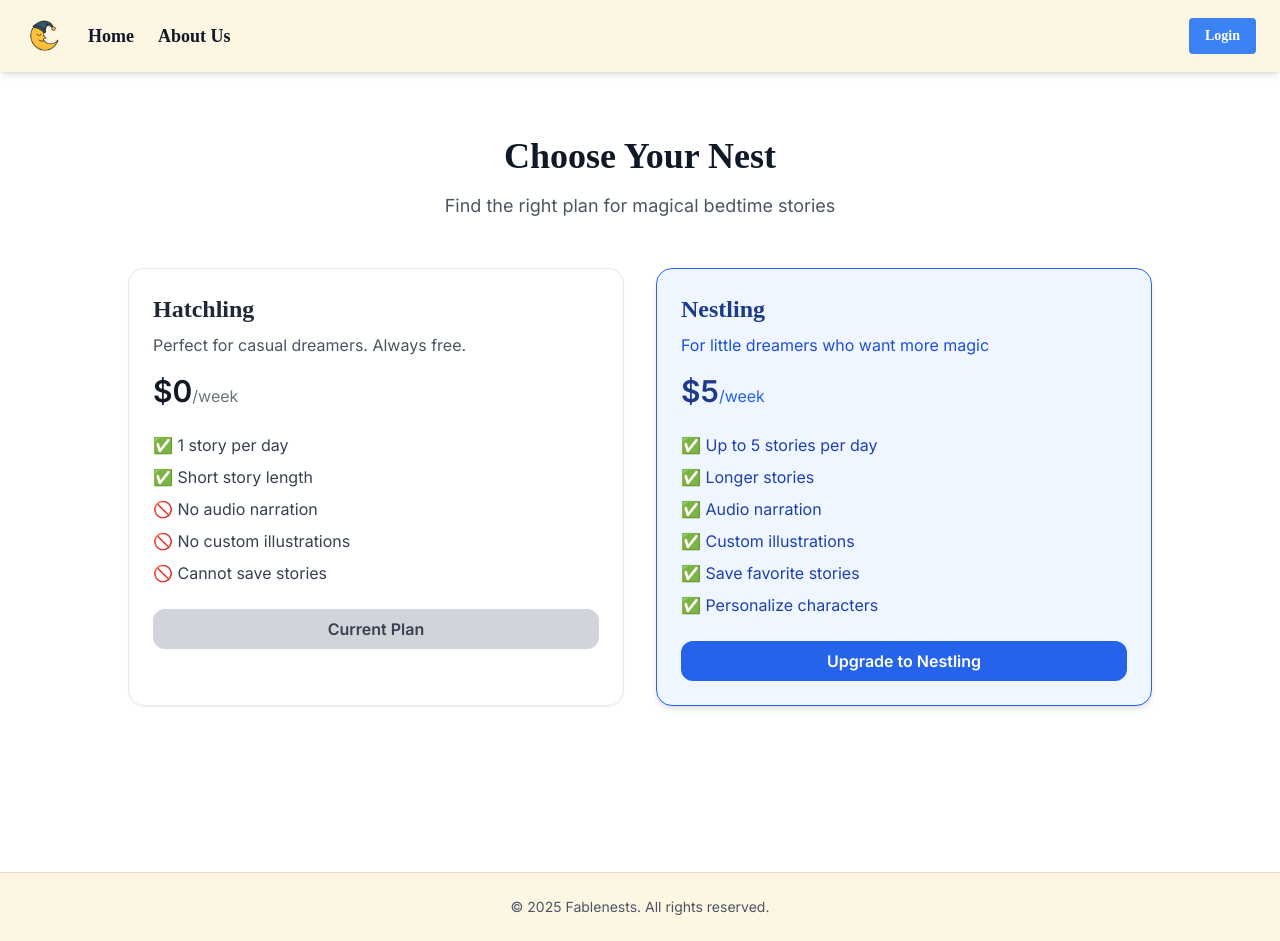
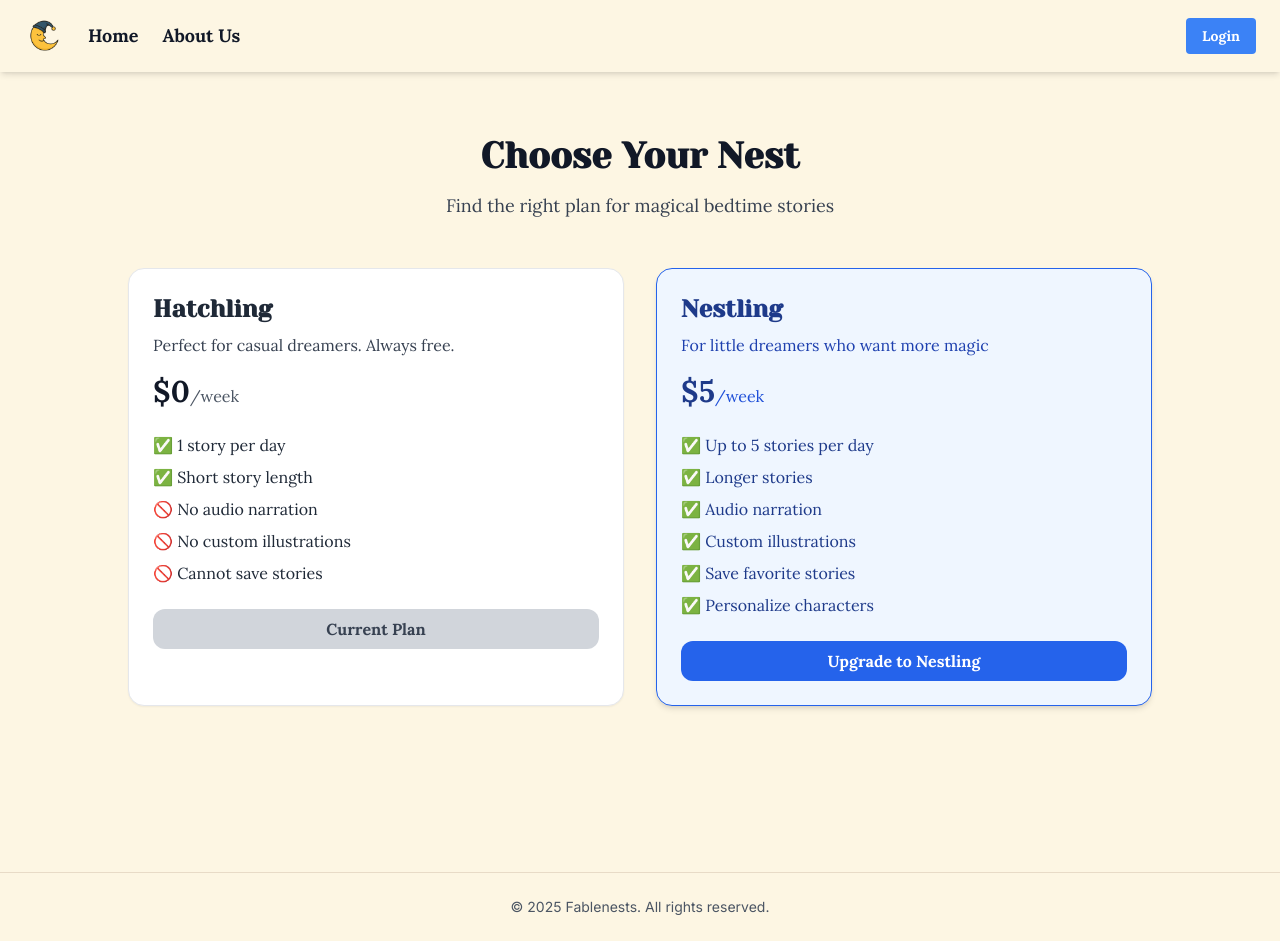
Before and after one commit to arvindasp/fablenests, a Next.js app: page /pricing in a window 1280 px wide. Built offline with nearby package versions, Linux system fonts and the light colour scheme; no server answers.

Commit message:
fix pricing page

```diff
--- a/src/app/globals.css
+++ b/src/app/globals.css
@@ -1,17 +1,21 @@
-@import url('https://fonts.googleapis.com/css2?family=Inter:wght@400;600&family=Lora:wght@400;700&display=swap');
+@import url('https://fonts.googleapis.com/css2?family=Inter:wght@400;600&family=Lora:wght@400;700&family=Yeseva+One&display=swap');
 
 @tailwind base;
 @tailwind components;
 @tailwind utilities;
 
+/* Set Lora as the main body font */
 body {
-  @apply bg-[#e9dfcf] text-gray-800 font-[Quicksand];
+  @apply bg-[#e9dfcf] text-gray-800;
+  font-family: 'Lora', serif;
 }
 
+/* Headings use Yeseva One for a storybook feel */
 h1, h2, h3, h4, h5, h6 {
   font-family: 'Yeseva One', cursive;
 }
 
+/* Animation: fade-in */
 @keyframes fade-in {
   from {
     opacity: 0;
--- a/src/app/pricing/page.tsx
+++ b/src/app/pricing/page.tsx
@@ -1,18 +1,18 @@
 export default function PricingPage() {
     return (
-      <div className="min-h-screen bg-white py-16 px-4 sm:px-6 lg:px-8">
+      <div className="min-h-screen bg-[#fdf6e3] py-16 px-4 sm:px-6 lg:px-8 font-[Lora]">
         <div className="max-w-5xl mx-auto text-center">
           <h2 className="text-4xl font-extrabold text-gray-900 mb-4">Choose Your Nest</h2>
-          <p className="text-lg text-gray-600 mb-12">Find the right plan for magical bedtime stories</p>
+          <p className="text-lg text-gray-700 mb-12">Find the right plan for magical bedtime stories</p>
         </div>
 
         <div className="grid grid-cols-1 md:grid-cols-2 gap-8 max-w-5xl mx-auto">
           {/* Hatchling Plan */}
-          <div className="border border-gray-200 rounded-2xl p-6 shadow-sm">
+          <div className="border border-gray-200 rounded-2xl p-6 shadow-sm bg-white">
             <h3 className="text-2xl font-semibold text-gray-800 mb-2">Hatchling</h3>
-            <p className="text-gray-600 mb-4">Perfect for casual dreamers. Always free.</p>
-            <p className="text-3xl font-bold text-gray-900 mb-6">$0<span className="text-base font-normal text-gray-500">/week</span></p>
-            <ul className="text-left space-y-2 text-gray-700">
+            <p className="text-gray-700 mb-4">Perfect for casual dreamers. Always free.</p>
+            <p className="text-3xl font-bold text-gray-900 mb-6">$0<span className="text-base font-normal text-gray-600">/week</span></p>
+            <ul className="text-left space-y-2 text-gray-800">
               <li>✅ 1 story per day</li>
               <li>✅ Short story length</li>
               <li>🚫 No audio narration</li>
@@ -27,9 +27,9 @@ export default function PricingPage() {
           {/* Nestling Plan */}
           <div className="border border-blue-600 rounded-2xl p-6 shadow-md bg-blue-50">
             <h3 className="text-2xl font-semibold text-blue-900 mb-2">Nestling</h3>
-            <p className="text-blue-700 mb-4">For little dreamers who want more magic</p>
-            <p className="text-3xl font-bold text-blue-900 mb-6">$5<span className="text-base font-normal text-blue-600">/week</span></p>
-            <ul className="text-left space-y-2 text-blue-800">
+            <p className="text-blue-800 mb-4">For little dreamers who want more magic</p>
+            <p className="text-3xl font-bold text-blue-900 mb-6">$5<span className="text-base font-normal text-blue-700">/week</span></p>
+            <ul className="text-left space-y-2 text-blue-900">
               <li>✅ Up to 5 stories per day</li>
               <li>✅ Longer stories</li>
               <li>✅ Audio narration</li>
```
